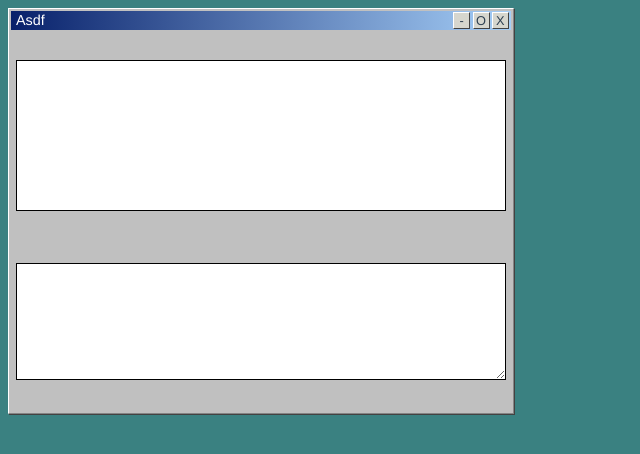
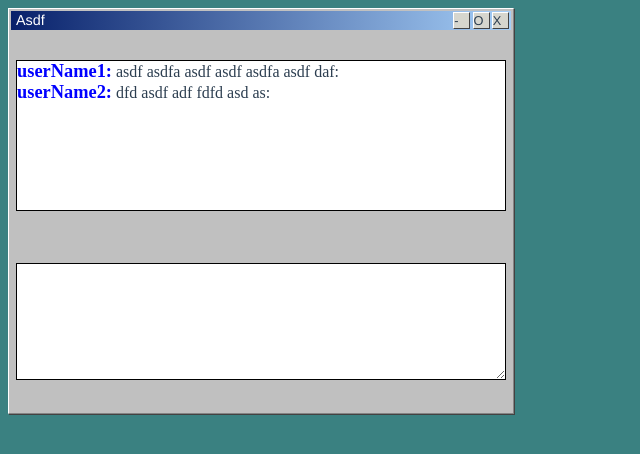
Before and after one commit to jeffreyyang3/vintageBlackjack, a Vue app: page /#/ in a window 1280 px wide. Shown: the top 454 px of the page, without its empty margins (0-640 px from the left). Built offline with nearby package versions, Linux system fonts and the light colour scheme.

Commit message:
primitive vuex

```diff
--- a/src/App.vue
+++ b/src/App.vue
@@ -74,7 +74,7 @@ body {
   font-family: "Avenir", Helvetica, Arial, sans-serif;
   -webkit-font-smoothing: antialiased;
   -moz-osx-font-smoothing: grayscale;
-  text-align: center;
+  text-align: left;
   color: #2c3e50;
 }
 
--- a/src/components/HelloWorld.vue
+++ b/src/components/HelloWorld.vue
@@ -27,7 +27,8 @@ export default Vue.extend({
   },
   props: {
     msg: String
-  }
+  },
+  mounted() {}
 });
 </script>
 
@@ -50,6 +51,8 @@ $windowGeneralGrey: #c0c0c0;
   border: 1px solid black;
   user-select: none;
   resize: vertical;
+  font-size: 115%;
+  font-family: "Times New Roman", Times, serif;
 }
 .composeArea:focus {
   outline: none;
--- a/src/components/MessageHistory.vue
+++ b/src/components/MessageHistory.vue
@@ -1,20 +1,27 @@
 <template>
-  <div class="messageHistoryBox"></div>
+  <div class="messageHistoryBox">
+    <div class="message" v-for="msg in history" :key="msg.name + msg.date">
+      <span class="userName me">{{ msg.name }}:</span>
+      <span class="msgContent"> {{ msg.text }}:</span>
+
+      <!-- {{ msg.text }} -->
+    </div>
+  </div>
 </template>
-
-<script lang="ts">
-import Vue from "vue";
-
-export default Vue.extend({
-  name: "MessageHistory",
-  props: {
-    msg: String
-  }
-});
-</script>
-
 <!-- Add "scoped" attribute to limit CSS to this component only -->
 <style scoped lang="scss">
+.userName {
+  font-weight: bold;
+  font-size: 115%;
+}
+
+.userName.other {
+  color: red;
+}
+
+.userName.me {
+  color: blue;
+}
 .messageHistoryBox {
   font-family: "Times New Roman", Times, serif;
   border: 1px solid black;
@@ -22,3 +29,39 @@ export default Vue.extend({
   background-color: white;
 }
 </style>
+
+<script lang="ts">
+import Vue from "vue";
+import { mapState } from "vuex";
+
+export default Vue.extend({
+  name: "MessageHistory",
+  props: {
+    msg: String
+  },
+  computed: {
+    ...mapState(["displayedMessages"])
+  },
+  mounted() {
+    console.log("asdf ", this.displayedMessages);
+  },
+  data: function() {
+    const old = new Date();
+    old.setDate(old.getDate() - 5);
+    return {
+      history: [
+        {
+          name: "userName1",
+          text: "asdf asdfa asdf asdf asdfa asdf daf",
+          sendDate: old
+        },
+        {
+          name: "userName2",
+          text: "dfd asdf adf fdfd asd as",
+          sendDate: new Date()
+        }
+      ]
+    };
+  }
+});
+</script>
--- a/src/store/index.ts
+++ b/src/store/index.ts
@@ -2,10 +2,29 @@ import Vue from "vue";
 import Vuex from "vuex";
 
 Vue.use(Vuex);
+const state: {
+  displayedMessages: Array<{
+    name: string;
+    text: string;
+    sendDate: Date;
+  }>;
+  currentUsername: string;
+} = {
+  displayedMessages: [],
+  currentUsername: "userName1"
+};
 
 export default new Vuex.Store({
-  state: {},
-  mutations: {},
+  state,
+  getters: {},
+  mutations: {
+    addMessage(state, message) {
+      state.displayedMessages.unshift(message);
+      // state.displayedMessages.sort((a,b) => b.sendDate.to - a.sendDate);
+      if (state.displayedMessages.length > 20)
+        state.displayedMessages = state.displayedMessages.slice(0, 20);
+    }
+  },
   actions: {},
   modules: {}
 });
```
